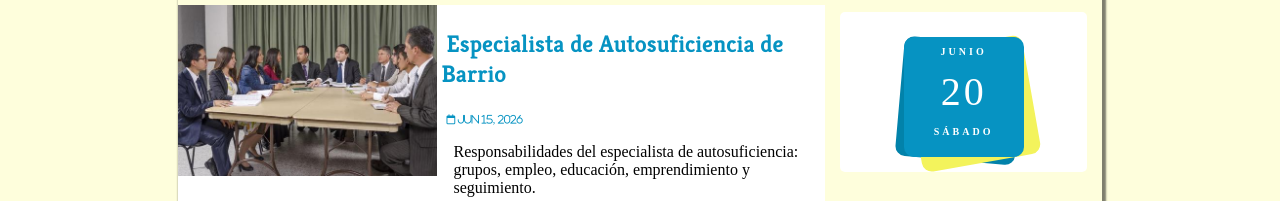
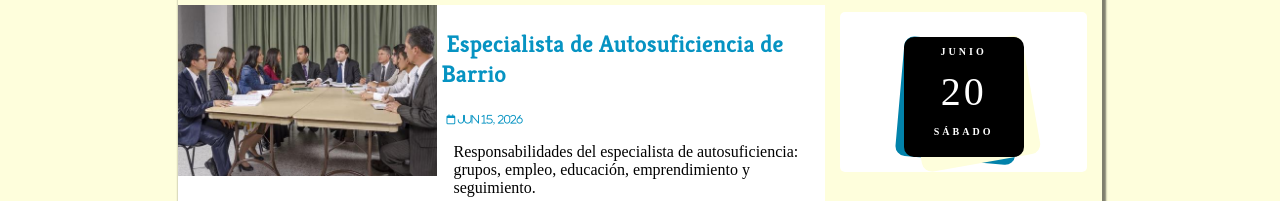
Before and after one commit to D4v1D-lab/web-prompt, a website: page index.html in a window 1280 px wide. Shown: the part 1196-1397 px from the top of the page. Drawn offline with nearby package versions, Linux system fonts and the light colour scheme.

Commit message:
widget: front panel black, right panel cream background

```diff
--- a/css/style.css
+++ b/css/style.css
@@ -445,7 +445,7 @@ color: rgb(6, 147, 194);
     top: 0;
     left: 0;
     z-index: 3;
-    background: rgb(6, 147, 194);
+    background: #000;
     text-align: center;
 }
 
@@ -464,7 +464,7 @@ color: rgb(6, 147, 194);
     z-index: 2;
     -webkit-transform: rotate(-10deg) translate(7px, 8px);
     transform: rotate(-10deg) translate(7px, 8px);
-    background: rgb(243, 243, 92);
+    background: rgb(254, 254, 220);
     color: #333;
 }
 
```
